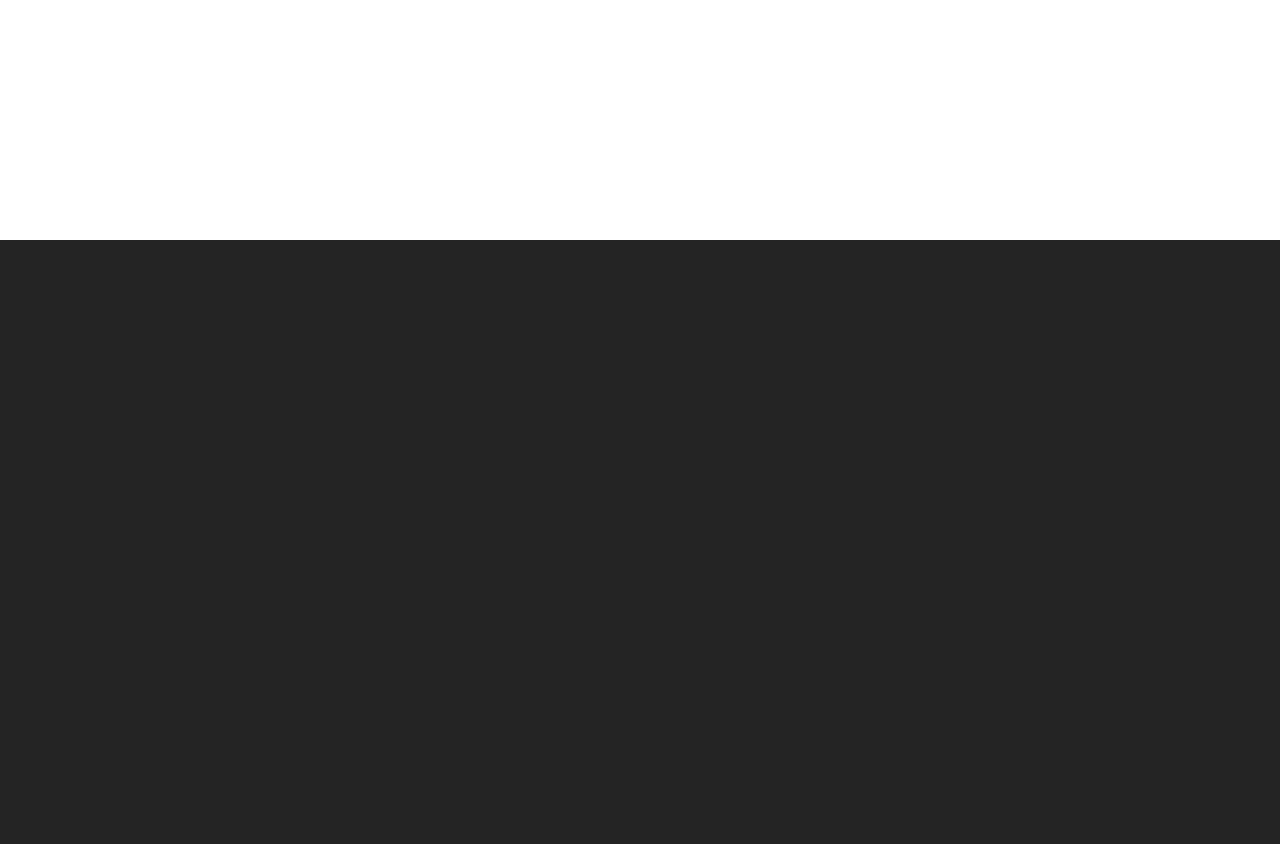
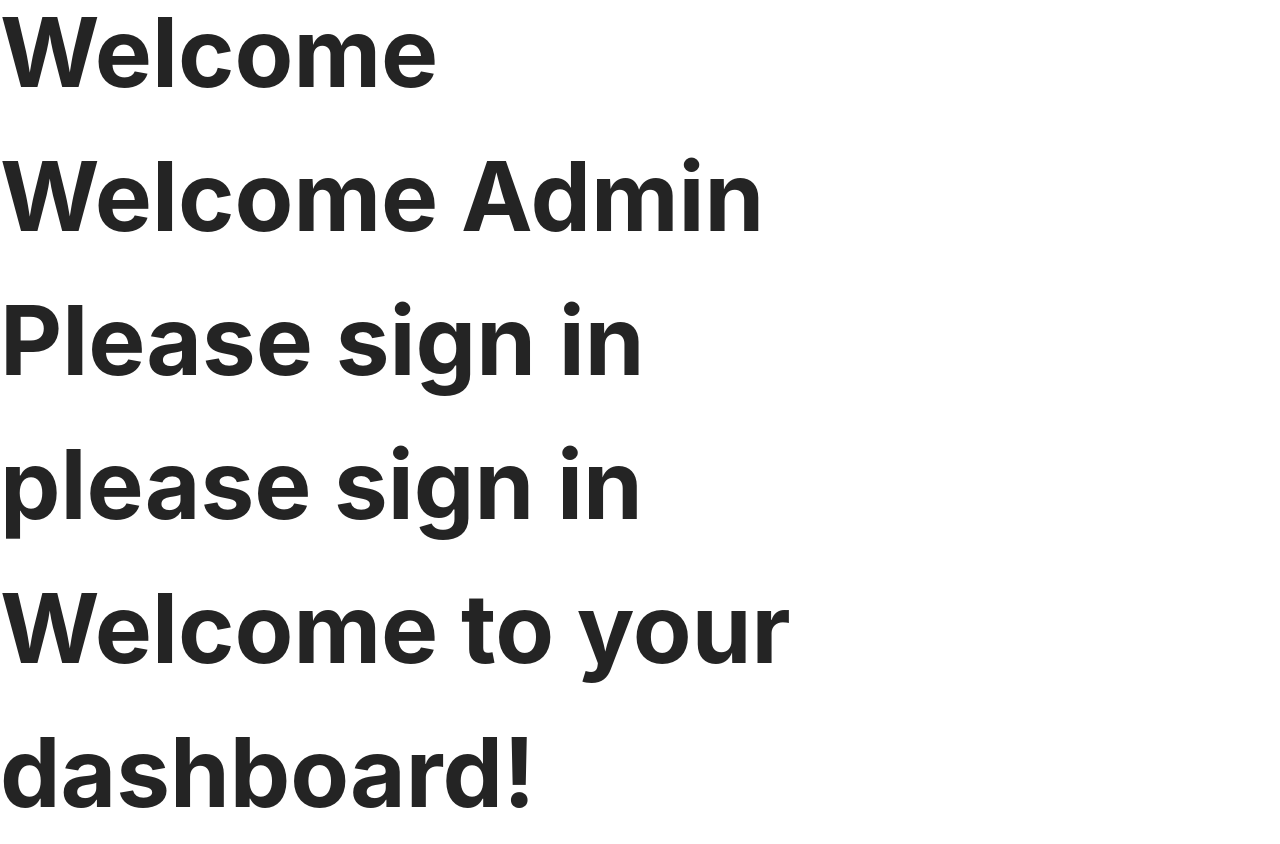
Before and after one commit to nazrulislambhat/react, a React (Vite) app: page / in a window 1280 px wide. Shown: the part 560-1404 px from the top of the page. Before the commit the page ends 800 px from the top, so only its background shows below. Built offline with nearby package versions, Linux system fonts and the light colour scheme.

Commit message:
Initial Commit

```diff
--- a/src/App.jsx
+++ b/src/App.jsx
@@ -1,5 +1,11 @@
+import ExampleAnd from './components/ExampleAnd';
 import ExampleIf from './components/ExampleIf';
 import ExampleIfElse from './components/ExampleIfElse';
+import ExampleMultipleConditions from './components/ExampleMultipleConditions';
+import ExampleNestedConditions from './components/ExampleNestedConditions';
+import ExampleSwitchCase from './components/ExampleSwitchCase';
+import ExampleTernary from './components/ExampleTernary';
+import ExampleWithHOC from './components/ExampleWithHOC';
 
 function App() {
   return (
@@ -7,6 +13,12 @@ function App() {
       <h1>Hello Conditional Rendering</h1>
       <ExampleIf />
       <ExampleIfElse />
+      <ExampleTernary />
+      <ExampleAnd />
+      <ExampleSwitchCase />
+      <ExampleMultipleConditions />
+      <ExampleNestedConditions />
+      <ExampleWithHOC />
     </div>
   );
 }
--- /dev/null
+++ b/src/components/ExampleAnd.jsx
@@ -0,0 +1,8 @@
+import React from 'react';
+
+function ExampleAnd() {
+  const isLoggedIN = false;
+  return <div>{isLoggedIN && <h1>Welcome</h1>}</div>;
+}
+
+export default ExampleAnd;
--- /dev/null
+++ b/src/components/ExampleMultipleConditions.jsx
@@ -0,0 +1,19 @@
+import React from 'react';
+
+function ExampleMultipleConditions() {
+  const userRole = 'admin';
+  const isLoggedIn = false;
+  return (
+    <div>
+      {isLoggedIn && userRole === 'admin' ? (
+        <h1>Welcome Back, Admin</h1>
+      ) : isLoggedIn && userRole === 'user' ? (
+        <h1>Welcome back, User</h1>
+      ) : (
+        <h1>Please sign in</h1>
+      )}
+    </div>
+  );
+}
+
+export default ExampleMultipleConditions;
--- /dev/null
+++ b/src/components/ExampleNestedConditions.jsx
@@ -0,0 +1,20 @@
+import React from 'react';
+
+function ExampleNestedConditions() {
+  const user = { isLoggedIn: false, role: 'admin' };
+  return (
+    <div>
+      {user.isLoggedIn ? (
+        user.role === 'admin' ? (
+          <h1> Welcome Admin</h1>
+        ) : (
+          <h1>Welcome User</h1>
+        )
+      ) : (
+        <h1>please sign in</h1>
+      )}
+    </div>
+  );
+}
+
+export default ExampleNestedConditions;
--- /dev/null
+++ b/src/components/ExampleSwitchCase.jsx
@@ -0,0 +1,21 @@
+import React from 'react';
+
+function ExampleSwitchCase() {
+  const status = 'admin';
+  let content;
+  switch (status) {
+    case 'admin':
+      content = <h1>Welcome Admin</h1>;
+      break;
+    case 'user':
+      content = <h1>Welcome User</h1>;
+      break;
+    default:
+      content = <h1>Welcome Guest</h1>;
+      break;
+  }
+
+  return <div>{content}</div>;
+}
+
+export default ExampleSwitchCase;
--- /dev/null
+++ b/src/components/ExampleTernary.jsx
@@ -0,0 +1,8 @@
+import React from 'react';
+
+function ExampleTernary() {
+  const isLoggedIn = true;
+  return <div> {isLoggedIn ? <h1>Welcome</h1> : <h1>please log in</h1>}</div>;
+}
+
+export default ExampleTernary;
--- /dev/null
+++ b/src/components/ExampleWithHOC.jsx
@@ -0,0 +1,29 @@
+import React from 'react';
+
+function withAuthorization(Component) {
+  return function AuthorizedComponent(props) {
+    return props.isLoggedIn ? (
+      <Component {...props} />
+    ) : (
+      <h1>Please sign in.</h1>
+    );
+  };
+}
+
+function UserDashboard() {
+  return <h1>Welcome to your dashboard!</h1>;
+}
+
+const AuthorizedUserDashboard = withAuthorization(UserDashboard);
+
+function ExampleWithHOC() {
+  const isLoggedIn = true;
+
+  return (
+    <div>
+      <AuthorizedUserDashboard isLoggedIn={isLoggedIn} />
+    </div>
+  );
+}
+
+export default ExampleWithHOC;
```
